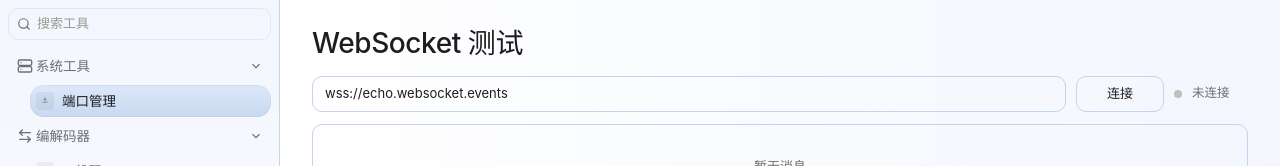
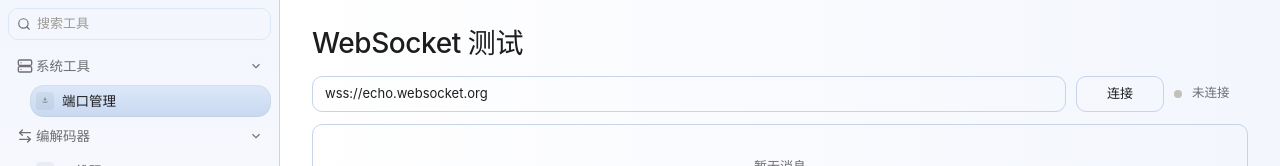
Before and after one commit to MeQln/Tauri-DevBox, a Vue app: page /tools/websocket in a window 1280 px wide. Shown: the top 166 px of the page. Built offline with nearby package versions, Linux system fonts and the light colour scheme.

Commit message:
fix: 将 WebSocket 默认地址改回 echo.websocket.org

```diff
--- a/src/views/WebSocketView.vue
+++ b/src/views/WebSocketView.vue
@@ -39,7 +39,7 @@ type LogEntry = { ts: string; dir: Dir; text: string }
 
 const message = useMessage()
 
-const url = ref('wss://echo.websocket.events')
+const url = ref('wss://echo.websocket.org')
 const draft = ref('')
 const connected = ref(false)
 const connecting = ref(false)
```
